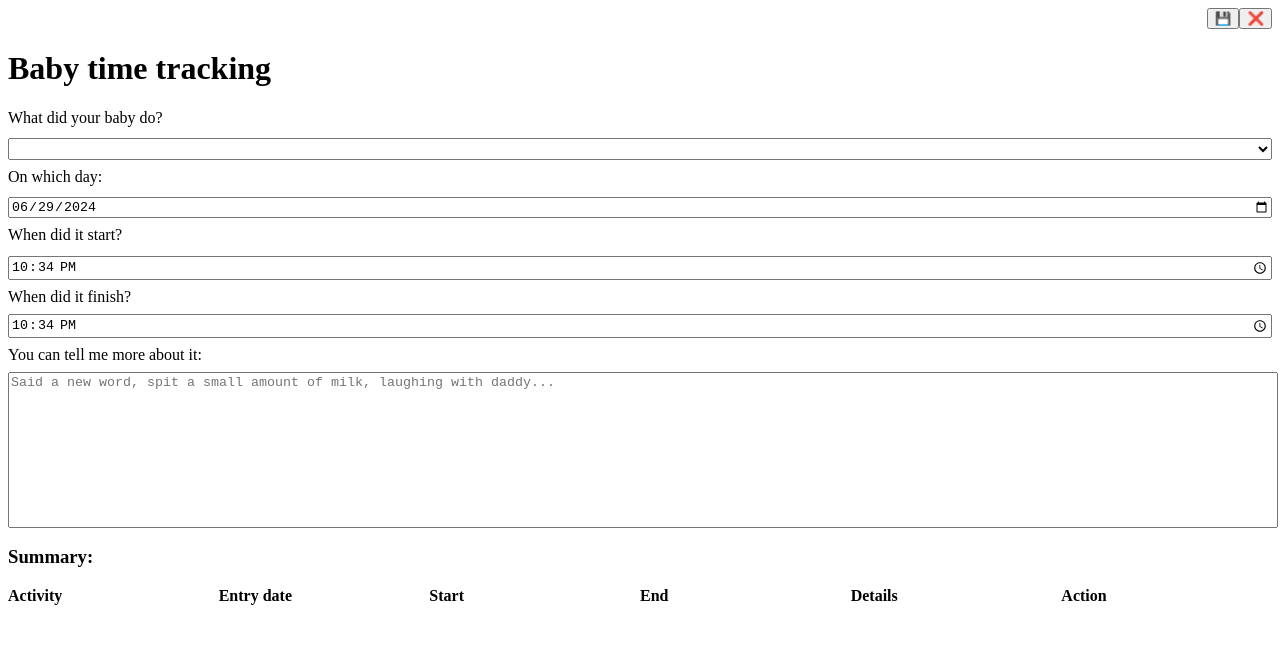
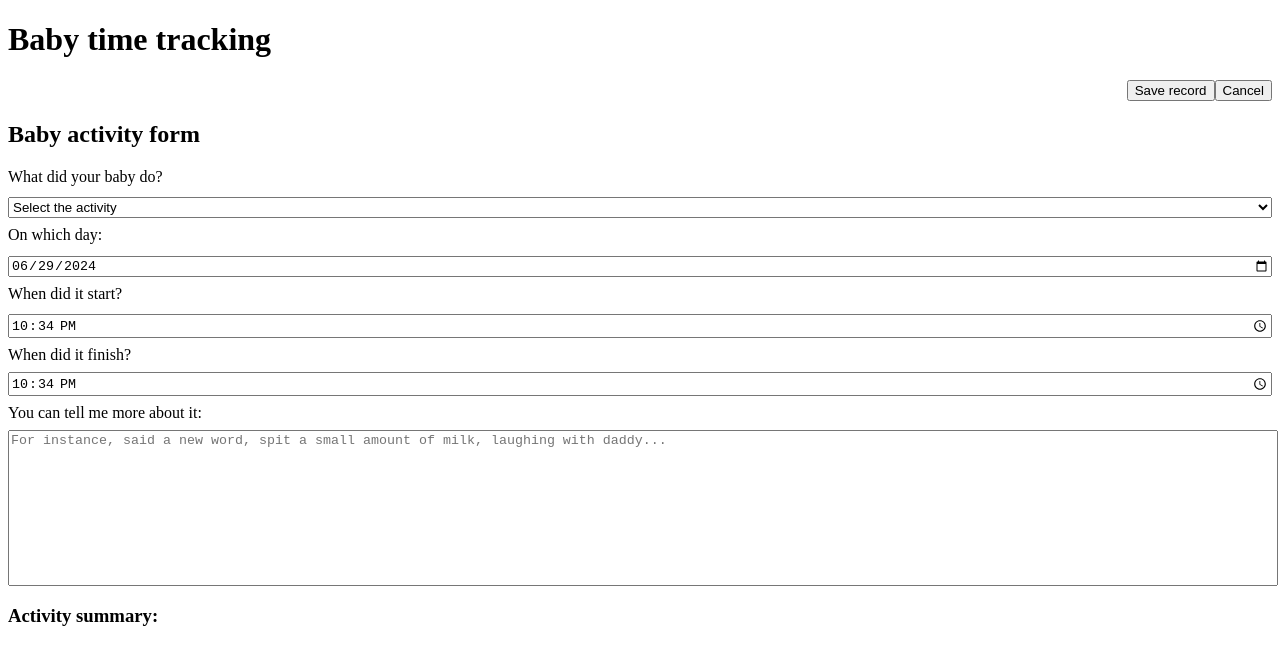
Before and after one commit to jackyscript/baby-time-tracking, a Vue app: page / in a window 1280 px wide. Shown: the top 664 px of the page. Built offline with nearby package versions, Linux system fonts and the light colour scheme; the HTML template or start-up script is replaced by a standard one.

Commit message:
Merge branch 'a11y'

```diff
--- a/index.html
+++ b/index.html
@@ -1,7 +1,7 @@
 <!doctype html>
 <html lang="en">
   <head>
-    <meta charset="UTF-8" />
+    <meta charset="UTF-8" lang="en" />
     <link rel="icon" href="/favicon.ico" />
     <meta name="viewport" content="width=device-width, initial-scale=1.0" />
     <title>Baby time tracking</title>
--- a/src/App.vue
+++ b/src/App.vue
@@ -3,7 +3,10 @@ import TrackingComponent from './components/time/TrackingComponent.vue'
 </script>
 
 <template>
-  <div>
+  <header>
+    <h1>Baby time tracking</h1>
+  </header>
+  <main>
     <TrackingComponent></TrackingComponent>
-  </div>
+  </main>
 </template>
--- a/src/assets/reset.css
+++ b/src/assets/reset.css
@@ -1,77 +1,62 @@
-/*reset.css*/
-/* RESETS */
+/*
+  1. Use a more-intuitive box-sizing model.
+*/
 *,
 *::before,
 *::after {
   box-sizing: border-box;
 }
-*:focus {
-  outline: 3px dashed #228bec;
-}
-html {
-  font: 62.5% / 1.15 sans-serif;
-}
-h1,
-h2 {
-  margin-bottom: 0;
-}
-ul {
-  list-style: none;
-  padding: 0;
-}
-button {
-  border: none;
-  margin: 0;
-  padding: 0;
-  width: auto;
-  overflow: visible;
-  background: transparent;
-  color: inherit;
-  font: inherit;
-  line-height: normal;
-  -webkit-font-smoothing: inherit;
-  -moz-osx-font-smoothing: inherit;
-  appearance: none;
-}
-button::-moz-focus-inner {
-  border: 0;
-}
-button,
-input,
-optgroup,
-select,
-textarea {
-  font-family: inherit;
-  font-size: 100%;
-  line-height: 1.15;
+/*
+  2. Remove default margin
+*/
+* {
   margin: 0;
 }
-button,
-input {
-  /* 1 */
-  overflow: visible;
-}
-input[type='text'] {
-  border-radius: 0;
-}
+/*
+  Typographic tweaks!
+  3. Add accessible line-height
+  4. Improve text rendering
+*/
 body {
-  width: 100%;
-  max-width: 68rem;
-  margin: 0 auto;
-  font:
-    1.6rem/1.25 'Helvetica Neue',
-    Helvetica,
-    Arial,
-    sans-serif;
-  background-color: #f5f5f5;
-  color: #4d4d4d;
-  -moz-osx-font-smoothing: grayscale;
+  line-height: 1.5;
   -webkit-font-smoothing: antialiased;
 }
-@media screen and (min-width: 620px) {
-  body {
-    font-size: 1.9rem;
-    line-height: 1.31579;
-  }
+/*
+  5. Improve media defaults
+*/
+img,
+picture,
+video,
+canvas,
+svg {
+  display: block;
+  max-width: 100%;
 }
-/*END RESETS*/
+/*
+  6. Remove built-in form typography styles
+*/
+input,
+button,
+textarea,
+select {
+  font: inherit;
+}
+/*
+  7. Avoid text overflows
+*/
+p,
+h1,
+h2,
+h3,
+h4,
+h5,
+h6 {
+  overflow-wrap: break-word;
+}
+/*
+  8. Create a root stacking context
+*/
+#root,
+#__next {
+  isolation: isolate;
+}
--- a/src/components/time/RecordsComponent.vue
+++ b/src/components/time/RecordsComponent.vue
@@ -16,51 +16,105 @@ const onHandle = (action, key) => {
 </script>
 
 <template>
-  <h3>Summary:</h3>
-  <div class="summary-table-header">
-    <div>Activity</div>
-    <div>Entry date</div>
-    <div>Start</div>
-    <div>End</div>
-    <div>Details</div>
-    <div>Action</div>
-  </div>
-  <div class="summary-table">
-    <div class="timekeeper-entry" v-for="(record, key) in timeRecords" :key="record.id">
-      <div>{{ record.babyActivity }}</div>
-      <div>{{ record.entryDate }}</div>
-      <div>{{ record.beginTime }}</div>
-      <div>{{ record.endTime }}</div>
-      <div>{{ record.details }}</div>
-      <div>
-        <span class="edit-entry" title="Click to edit this record" @click="handleEdit(key)"
-          >🖊</span
+  <h3>Activity summary:</h3>
+  <ul tabindex="0" class="timekeeper-entry" v-for="(record, key) in timeRecords" :key="record.id">
+    <li>
+      <label :for="record.babyActivity.entryId">Activity:</label
+      ><output :id="record.babyActivity.entryId">{{ record.babyActivity.entryValue }}</output>
+    </li>
+    <li>
+      <label :for="record.entryDate.entryId">Entry date:</label
+      ><output :id="record.entryDate.entryId">
+        {{ new Date(record.entryDate.entryValue).toLocaleDateString() }}
+      </output>
+    </li>
+    <li>
+      <label :for="record.beginTime.entryId">Start:</label
+      ><output :id="record.beginTime.entryId">{{ record.beginTime.entryValue }}</output>
+    </li>
+    <li>
+      <label :for="record.endTime.entryId">End:</label
+      ><output :id="record.endTime.entryId">{{ record.endTime.entryValue }}</output>
+    </li>
+    <li class="details-entry">
+      <label :for="record.details.entryId">Details:</label
+      ><output :id="record.details.entryId">{{ record.details.entryValue }}</output>
+    </li>
+    <li>
+      <button
+        role="button"
+        class="edit-entry"
+        title="Click to edit this record"
+        @click="handleEdit(key)"
       >
-        <span class="remove-entry" title="Click to remove this record" @click="handleRemove(key)"
-          >❌</span
+        Edit
+      </button>
+      <button
+        role="button"
+        class="delete-entry"
+        title="Click to delete this record"
+        @click="handleRemove(key)"
       >
-      </div>
-    </div>
-  </div>
+        Delete
+      </button>
+    </li>
+  </ul>
 </template>
 
 <style scoped>
-.summary-table-header {
+.timekeeper-entry:nth-child(odd) {
+  background-color: gainsboro;
+}
+
+ul.timekeeper-entry {
+  list-style-type: none; /* Remove bullets */
+  padding: 0; /* Remove padding */
+  margin: 0; /* Remove margins */
+}
+
+.details-entry {
+  text-overflow: ellipsis;
+  white-space: nowrap;
+  overflow: hidden;
+  text-overflow: ellipsis;
+  max-width: 200px;
+}
+
+/* Extra small devices (phones, 600px and down) */
+@media only screen and (max-width: 600px) {
+  .timekeeper-entry {
     display: grid;
-  grid-template-columns: repeat(6, 1fr);
+    grid-template-columns: repeat(1, 1fr);
     grid-template-rows: 1fr;
     grid-column-gap: 0px;
     grid-row-gap: 0px;
   }
-
-.summary-table-header div {
-  font-weight: bold;
 }
 
-.timekeeper-entry:nth-child(odd) {
-  background-color: gainsboro;
+/* Small devices (portrait tablets and large phones, 600px and up) */
+@media only screen and (min-width: 600px) {
+  .timekeeper-entry {
+    display: grid;
+    grid-template-columns: repeat(2, 1fr);
+    grid-template-rows: 1fr;
+    grid-column-gap: 0px;
+    grid-row-gap: 0px;
+  }
 }
 
+/* Medium devices (landscape tablets, 768px and up) */
+@media only screen and (min-width: 768px) {
+  .timekeeper-entry {
+    display: grid;
+    grid-template-columns: repeat(3, 1fr);
+    grid-template-rows: 1fr;
+    grid-column-gap: 0px;
+    grid-row-gap: 0px;
+  }
+}
+
+/* Large devices (laptops/desktops, 992px and up) */
+@media only screen and (min-width: 992px) {
   .timekeeper-entry {
     display: grid;
     grid-template-columns: repeat(6, 1fr);
@@ -68,11 +122,23 @@ const onHandle = (action, key) => {
     grid-column-gap: 0px;
     grid-row-gap: 0px;
   }
+}
+
+/* Extra large devices (large laptops and desktops, 1200px and up) */
+@media only screen and (min-width: 1200px) {
+  .timekeeper-entry {
+    display: grid;
+    grid-template-columns: repeat(6, 1fr);
+    grid-template-rows: 1fr;
+    grid-column-gap: 0px;
+    grid-row-gap: 0px;
+  }
+}
 
 .edit-entry:hover {
   cursor: pointer;
 }
-.remove-entry:hover {
+.delete-entry:hover {
   cursor: pointer;
 }
 </style>
--- a/src/components/time/TrackingComponent.vue
+++ b/src/components/time/TrackingComponent.vue
@@ -2,12 +2,10 @@
 import { ref } from 'vue'
 import RecordsComponent from './RecordsComponent.vue'
 import { v4 as uuid } from 'uuid'
+import { LangConstants } from '@/constants/LangConstants.js'
 
-const defaultTitle = 'Baby time tracking'
-const editTitle = 'Forgot something?'
-const activityTypes = ['Was breastfed', 'Was fed', 'Playing', 'Crying', 'Took a nap']
 let formTitle = ref('')
-formTitle.value = defaultTitle
+formTitle.value = LangConstants.defaultTitle
 
 let entryDate = ref('')
 let beginTime = ref('')
@@ -31,58 +29,67 @@ function setTimeRecord() {
   let id = activeRecord === '' ? uuid() : activeRecord
 
   let currentRecord = {
-    entryDate: entryDate.value,
-    beginTime: beginTime.value,
-    endTime: endTime.value,
-    babyActivity: babyActivity.value,
-    details: details.value
+    entryDate: { entryId: uuid(), entryValue: entryDate.value },
+    beginTime: { entryId: uuid(), entryValue: beginTime.value },
+    endTime: { entryId: uuid(), entryValue: endTime.value },
+    babyActivity: { entryId: uuid(), entryValue: babyActivity.value },
+    details: { entryId: uuid(), entryValue: details.value }
   }
 
   timeRecords.value[id] = currentRecord
   activeRecord = ''
 
-  formTitle.value = defaultTitle
+  formTitle.value = LangConstants.defaultTitle
 }
 
 function cancel() {
   babyActivity.value = ''
   activeRecord = ''
 
-  formTitle.value = defaultTitle
+  formTitle.value = LangConstants.defaultTitle
 }
 
 function editRecord(key) {
   activeRecord = key
   ;(function setRecordToForm(timeRecord) {
-    beginTime.value = timeRecord.beginTime
-    endTime.value = timeRecord.endTime
-    entryDate.value = timeRecord.entryDate
-    babyActivity.value = timeRecord.babyActivity
-    details.value = timeRecord.details
+    beginTime.value = timeRecord.beginTime.entryValue
+    endTime.value = timeRecord.endTime.entryValue
+    entryDate.value = timeRecord.entryDate.entryValue
+    babyActivity.value = timeRecord.babyActivity.entryValue
+    details.value = timeRecord.details.entryValue
   })(timeRecords.value[activeRecord])
 
-  formTitle.value = editTitle
+  formTitle.value = LangConstants.editTitle
 }
 
 function removeRecord(key) {
   delete timeRecords.value[key]
 
-  formTitle.value = defaultTitle
+  formTitle.value = LangConstants.defaultTitle
 }
 </script>
 
 <template>
-  <div class="flex-container">
+  <aside role="toolbar" class="flex-container">
     <div class="flex-item">
-      <button title="Save this!" @click="setTimeRecord">💾</button>
-      <button title="Cancel" @click="cancel">❌</button>
+      <button role="button" title="Save my record" @click="setTimeRecord">
+        <span>Save record</span>
+      </button>
+      <button role="button" title="Cancel current record" @click="cancel">
+        <span>Cancel</span>
+      </button>
     </div>
-  </div>
-  <h1>{{ formTitle }}</h1>
-  <div class="time-tracker">
+  </aside>
+  <h2>{{ formTitle }}</h2>
+  <form role="form" class="time-tracker">
     <label for="activities">What did your baby do?</label>
     <select name="activities" id="activities" v-model="babyActivity">
-      <option v-for="(activityType, index) in activityTypes" :key="index" @value="activityType">
+      <option value="" disabled selected>Select the activity</option>
+      <option
+        v-for="(activityType, index) in LangConstants.activityTypes"
+        :key="index"
+        :value="activityType"
+      >
         {{ activityType }}
       </option>
     </select>
@@ -101,17 +108,19 @@ function removeRecord(key) {
       id="notes"
       name="notes-text"
       rows="10"
-      placeholder="Said a new word, spit a small amount of milk, laughing with daddy..."
+      :placeholder="LangConstants.detailsPlaceHolder"
       maxlength="1000"
       v-model="details"
     ></textarea>
-  </div>
+  </form>
 
-  <RecordsComponent
-    :timeRecords="timeRecords"
-    @edit-record="editRecord"
-    @remove-record="removeRecord"
-  />
+  <aside>
+    <RecordsComponent
+      :timeRecords="timeRecords"
+      @edit-record="editRecord"
+      @remove-record="removeRecord"
+    />
+  </aside>
 </template>
 
 <style scoped>
@@ -159,4 +168,8 @@ textarea {
   margin-right: auto;
   resize: none;
 }
+
+button {
+  cursor: pointer;
+}
 </style>
--- /dev/null
+++ b/src/constants/LangConstants.js
@@ -0,0 +1,14 @@
+const defaultTitle = 'Baby activity form'
+const editTitle = 'Forgot something?'
+const activityTypes = ['Was breastfed', 'Was fed', 'Playing', 'Crying', 'Took a nap']
+const detailsPlaceHolder =
+  'For instance, said a new word, spit a small amount of milk, laughing with daddy...'
+
+const LangConstants = {
+  defaultTitle,
+  editTitle,
+  activityTypes,
+  detailsPlaceHolder
+}
+
+export { LangConstants }
```
Lines whose indentation alone changed are shown as unchanged.
